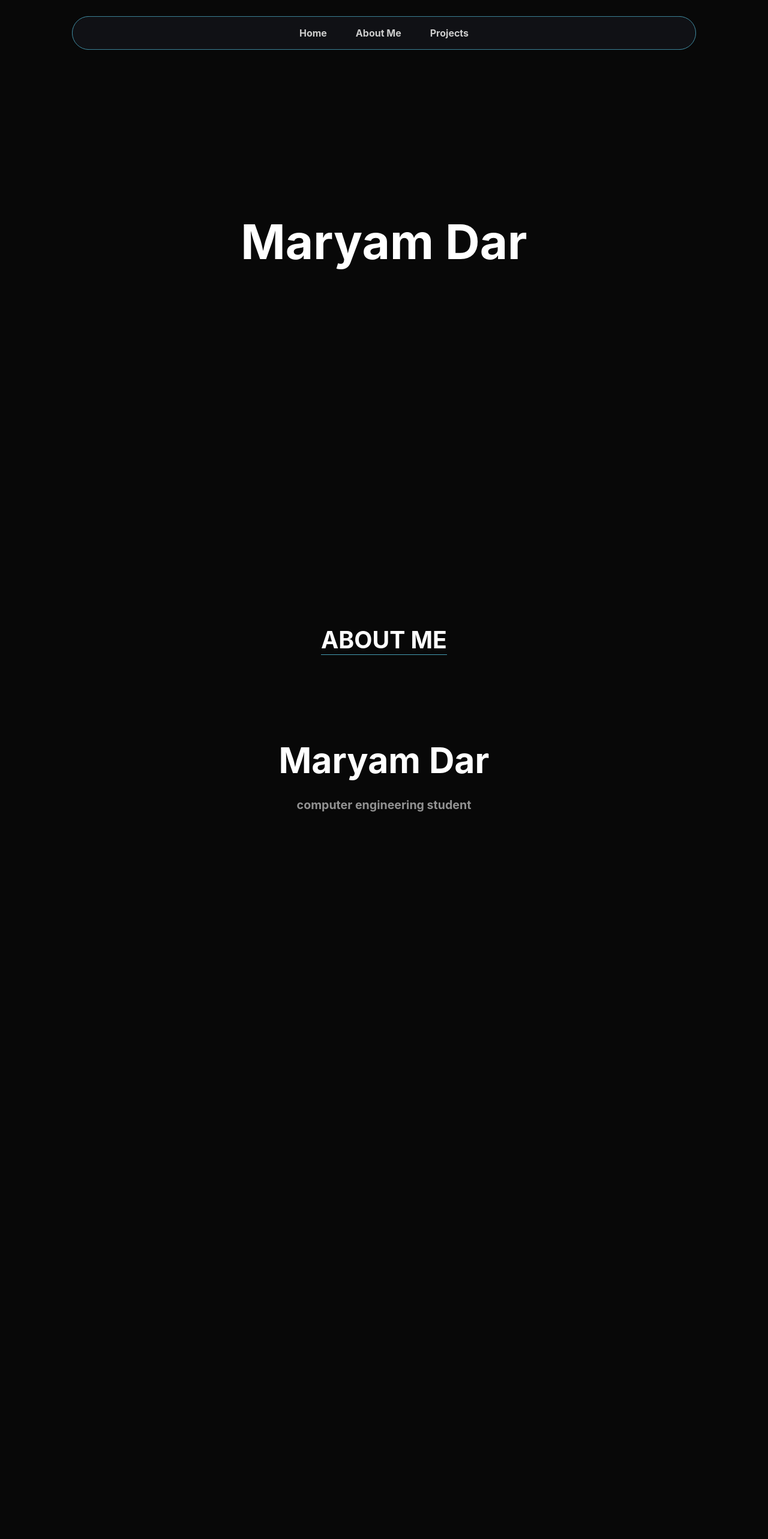
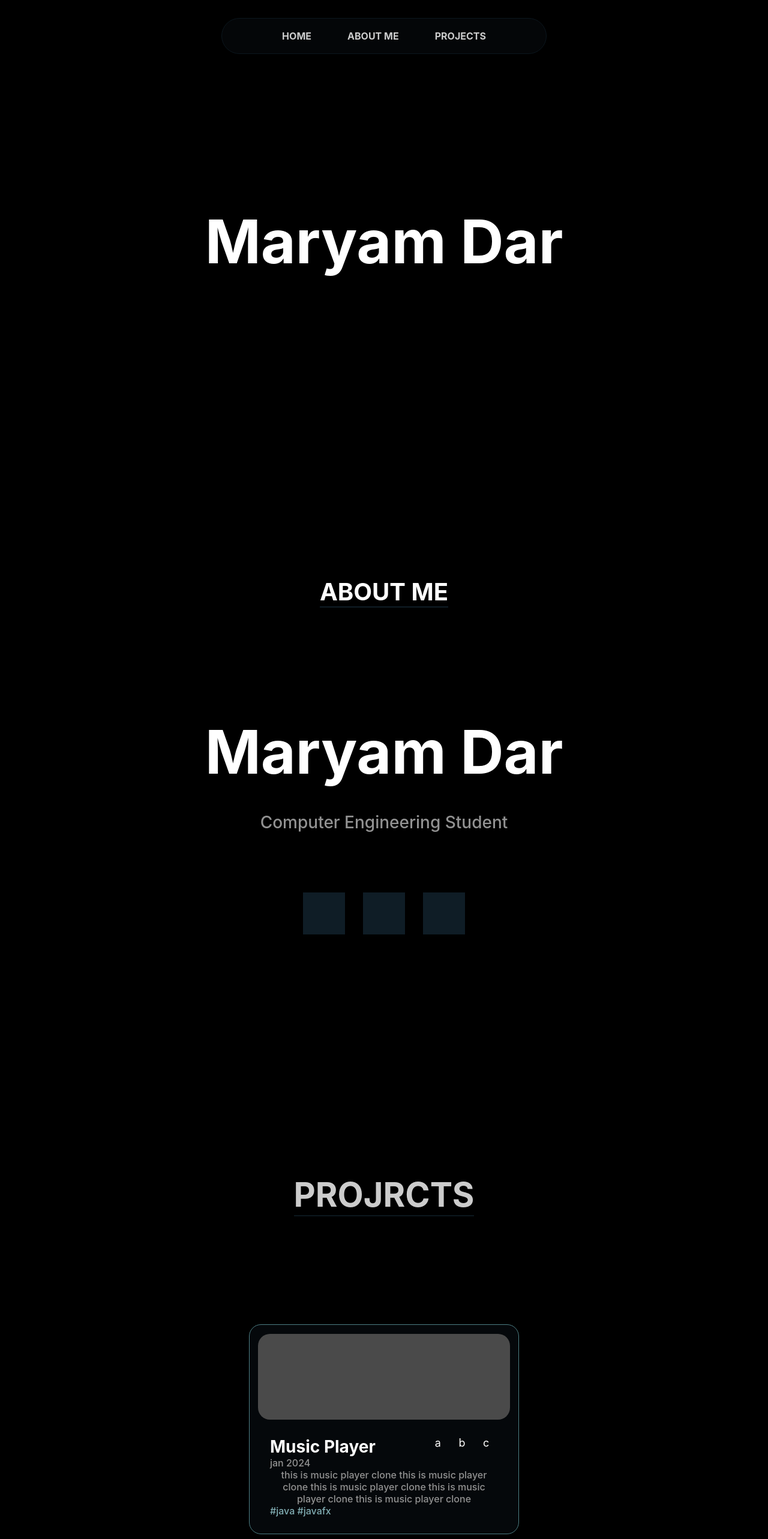
Before and after one commit to marydar/my-react-app, a React (Create React App) app: page / in a window 1280 px wide. Shown: the top 2566 px of the page at 60% size. Built offline with nearby package versions, Linux system fonts and the light colour scheme.

Commit message:
add colors and remove medias

```diff
--- a/src/App.css
+++ b/src/App.css
@@ -2,7 +2,8 @@
   padding: 0px;
   margin: 0px;
   box-sizing: border-box;
-  background-color: rgb(8, 8, 8);
+  background-color: rgb(0, 0, 0);
+  /* background-color: rgb(8, 8, 8); */
   /* scrollbar-color: #007 #bada55;
   scrollbar-gutter: stable both-edges;
   scrollbar-width: thin; */
@@ -57,16 +58,16 @@
   }
 }
 .square{
-  width: 520px;
-  height: 380px;
-  background-color: #282c34;
-  border-radius: 40px;
-  border:1px solid #61dafb ;
+  width: 450px;
+  height: 350px;
+  background-color: #05080B;
+  border-radius: 20px;
+  border:1px solid #4D7E84 ;
   /* margin-bottom: 60px; */
   display: flex;
   flex-direction: column;
   align-items: center;
-  justify-content: space-evenly;
+  justify-content: space-between;
   /* margin: 1000px; */
 }
 .p{
@@ -84,11 +85,15 @@
   align-items: center;
   justify-content: center;
 }
+.projectTitle{
+  font-size: 28px;
+  font-weight: bold;
+}
 .projects{
   /* background: blue; */
   display: grid;
-  gap: 300px 300px;
-  grid-template-columns: repeat(2, 520px);
+  gap: 30px 30px;
+  grid-template-columns: repeat(2, 450px);
   align-items: center;
   justify-content: center;
   margin-top: 30px;
@@ -109,16 +114,16 @@
 }
 .myname{
   color:#ffffff;
-  font-size: 84px;
+  font-size: 100px;
   font-weight: bold;
-  margin-top: 200px;
+  margin-top: 180px;
   background-color: transparent;
 
 }
 .dev{
   color:#929292;
   font-size: 28px;
-  font-weight: bold;
+  font-weight:500;
   margin-top: 40px;
   margin-bottom: 100px;
   background-color: transparent;
@@ -142,8 +147,8 @@
   /* position: sticky;
   top :140px; */
   background-color: transparent;
-  border-bottom: 1px solid #61dafb;
-  font-size: 56px;
+  border-bottom: 2px solid #0F1D26;
+  font-size: 40px;
 
 }
 /* .fixedNav{
@@ -161,31 +166,43 @@
   justify-content: center;
 }
 .nav{
-  width: 1300px;
-  height: 70px;
-  background: #131519;
+  /* width: 1300px; */
+  height: 60px;
+  background: #05080B;
   opacity: 0.8;
   position: fixed;
-  top: 20px;
+  top: 30px;
   z-index: 9999;
   border-radius: 40px;
-  border:1px solid #61dafb;
+  border:1px solid #0F1D26;
   display: flex;
   justify-content: center;
   align-items: center;
+  padding: 0px 70px 0px 70px;
 
-
+}
+.socialHolder{
+  display: flex;
+  align-items: center;
+  justify-content: space-around;
+  width: 300px;
+}
+.social{
+  background-color: #0F1D26;
+  width: 70px;
+  height: 70px;
 }
 .projTitle{
   color: #ffffff;
-  position: sticky;
-  top :140px;
+  /* position: sticky;
+  top :140px; */
   background-color: transparent;
   /* background-color: rgb(8, 8, 8); */
   opacity: 0.8;
   font-size: 56px;
   font-weight: bold;
-  border-bottom: 2px solid #61dafb;
+  border-bottom: 2px solid #0F1D26;
+  margin-bottom: 150px;
   /* width: 100vh; */
 }
 .componentsHolder{
@@ -197,7 +214,7 @@
 }
 .component{
   color: #ffffff;
-  font-size: 20px;
+  font-size: 16px;
   font-weight: bold;
   /* padding: 10px; */
   padding-left: 30px;
@@ -230,11 +247,18 @@
   width: 100vh;
 }
 
+@media screen and (max-width: 1550px) {
+  .projects{
+    grid-template-columns: repeat(1, 450px);
+  }
+}
+/*
 @media screen and (min-width: 1550px) {
   .nav{
     z-index: 9999;
   }
 }
+
 @media screen and (max-width: 1550px) {
 
   .center{
@@ -243,7 +267,7 @@
   .header{
     transform: scale(0.7);
     background-color: transparent;
-    /* z-index: -1; */
+    z-index: -1;
   }
   .projTitle{
     font-size: 40px;
@@ -265,7 +289,7 @@
   .header{
     transform: scale(0.7);
     background-color: transparent;
-    /* z-index: -1; */
+    z-index: -1;
   }
   .projTitle{
     top: 10px;
@@ -287,16 +311,17 @@
 @media screen and (max-width: 500px) {
   .center{
     transform: scale(0.7);
-    /* z-index: -1; */
+    z-index: -1;
   }
   .header{
     transform: scale(0.6);
-    /* background-color: transparent; */
-    /* z-index: -1; */
+    background-color: transparent;
+    z-index: -1;
   }
   .projTitle{
     font-size: 40px;
     position: absolute;
+    margin: 100px;
   }
   .nav{
     transform: scale(0.7);
@@ -310,6 +335,7 @@
   }
 
 }
+*/
 
 #stars {
   width: 2px;
@@ -331,10 +357,11 @@
   }
 
   .image{
-    width: 480px;
-    height: 120px;
-    background-color: #131519;
-    border-radius: 30px;
+    width: 420px;
+    height: 150px;
+    background-color: #4A4A4A;
+    border-radius: 20px;
+    margin:15px 5px 0px 5px;
 
   }
 
@@ -345,7 +372,7 @@
   /* background-color: #61dafb; */
   display: flex;
   flex-direction: column;
-  justify-content: space-around;
+  justify-content: center;
   /* align-items: center; */
 }
 .desc-top{
@@ -371,7 +398,7 @@
   background-color: transparent;
 }
 .desc-bottom{
-  color:#929292;
+  color:#82AEB4;
   font-size: 20px;
   display: flex;
   justify-content: left;
@@ -382,5 +409,7 @@
 .description{
   align-content: start;
   background-color: transparent;
+  font-size: 16px;
+  font-weight: 500;
 
 }
--- a/src/dev.js
+++ b/src/dev.js
@@ -23,14 +23,16 @@ function Square(props){
         offset: ["0 1", "1.33 1"],
     });
     const scaleProgress = useTransform(scrollYProgress, [0, 1], [0.5, 1]);
-    const opacityProgress = useTransform(scrollYProgress, [0, 1], [0.4, 1]);
+    const opacityProgress = useTransform(scrollYProgress, [0.5, 1], [0, 1]);
+    const rotateProgress = useTransform(scrollYProgress, [0.5, 1], [-90, 0]);
     // const project = makeProject();
     return(
         <motion.div className='square'
             ref = {ref}
             style={{
                 scale: scaleProgress,
-                opacity: opacityProgress,
+            //     // opacity: opacityProgress,
+            //     rotateX: rotateProgress,
             }}
         >
 
@@ -48,7 +50,7 @@ function Square(props){
             </div>
 
             <div className='desc-center'>
-                <p className='description'>{props.date}</p>
+                <div className='description'>{props.date}</div>
                 <div className='description'>{props.desc}</div>
             </div>
 
@@ -74,10 +76,10 @@ function generateBoxShadows(n) {
 
 
 function Dev()  {
-    addProject("music player", "jan 2024", "this is music player clone this is music player clone this is music player clone this is music player clone this is music player clone", "#java #javafx","links", "imgurl");
-    addProject("music player", "jan 2024", "this is music player clone this is music player clone this is music player clone this is music player clone this is music player clone", "#java #javafx","links", "imgurl");
-    addProject("music player", "jan 2024", "this is music player clone this is music player clone this is music player clone this is music player clone this is music player clone", "#java #javafx","links", "imgurl");
-    addProject("music player", "jan 2024", "this is music player clone this is music player clone this is music player clone this is music player clone this is music player clone", "#java #javafx","links", "imgurl");
+    addProject("Music Player", "jan 2024", "this is music player clone this is music player clone this is music player clone this is music player clone this is music player clone", "#java #javafx","links", "imgurl");
+    addProject("Music Player", "jan 2024", "this is music player clone this is music player clone this is music player clone this is music player clone this is music player clone", "#java #javafx","links", "imgurl");
+    addProject("Music Player", "jan 2024", "this is music player clone this is music player clone this is music player clone this is music player clone this is music player clone", "#java #javafx","links", "imgurl");
+    addProject("Music Player", "jan 2024", "this is music player clone this is music player clone this is music player clone this is music player clone this is music player clone", "#java #javafx","links", "imgurl");
 
     const numberOfStars = 700;
     // const boxShadows = generateBoxShadows(numberOfStars);
@@ -131,9 +133,9 @@ function Dev()  {
         <div className='navHolder'>
             <div className='nav'>
                 <div className='componentsHolder'>
-                    <a className='component' href='#home'>Home</a>
-                    <a className='component' href='#aboutMe'>About Me</a>
-                    <a className='component' href='#projects'>Projects</a>
+                    <a className='component' href='#home'>HOME</a>
+                    <a className='component' href='#aboutMe'>ABOUT ME</a>
+                    <a className='component' href='#projects'>PROJECTS</a>
                     {/* <a href="#section1" class="btn" target="_blank"><h1 style="font-family: vazir;" style="font-size: x-large;"> معرفی</h1></a> */}
                     {/* <div className='component'>About Me</div>
                     <div className='component'>Projects</div> */}
@@ -148,7 +150,13 @@ function Dev()  {
             <div className='header' id='aboutMe'>
                 <h1 className='aboutMe'>ABOUT ME</h1>
                 <div className='myname'>Maryam Dar</div>
-                <div className='dev'>computer engineering student</div>
+                <div className='dev'>Computer Engineering Student</div>
+                <div className='socialHolder'>
+                    <div className='social'></div>
+                    <div className='social'></div>
+                    <div className='social'></div>
+                </div>
+
             </div>
             {/* <div className='home'> */}
                 <div className='center' id='projects'>
```
